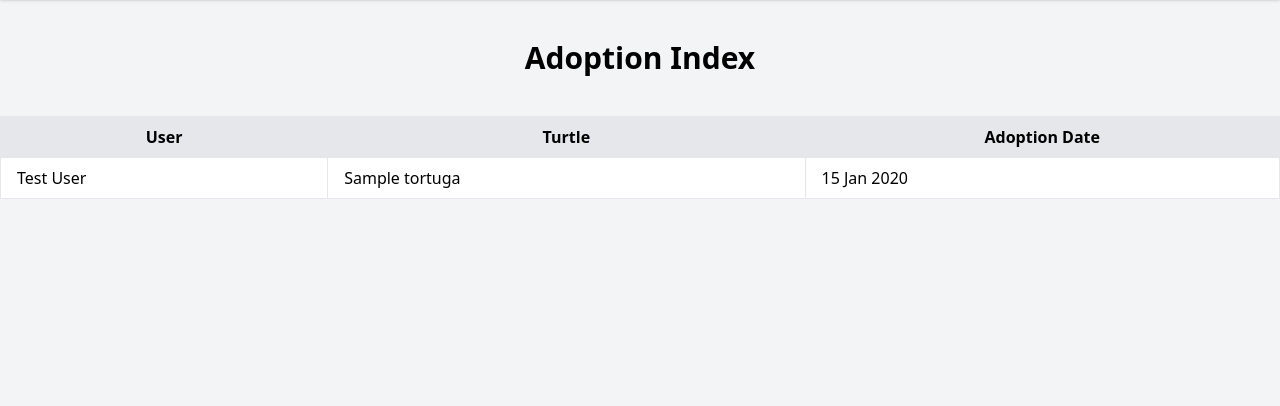
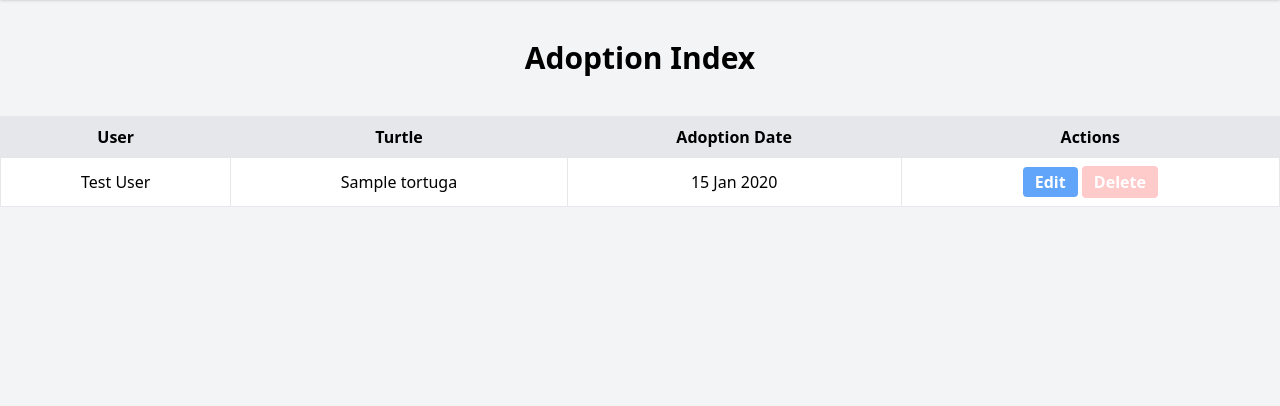
Before and after one commit to ivanlegranbizarro/adoptATurtle, a Laravel app: page /adopciones in a window 1280 px wide. Shown: the part 77-483 px from the top of the page. Run offline with Laravel 12, Linux system fonts and the light colour scheme; a user stored in the database is signed in; data comes from the database, SQL or seed files in the repository; tables that the repository leaves empty hold one stand-in row (values such as "Sample post"); some libraries are stand-ins or nearby versions.

Commit message:
Lógica de adopciones funcionando

```diff
--- a/app/Http/Controllers/AdopcionController.php
+++ b/app/Http/Controllers/AdopcionController.php
@@ -6,6 +6,7 @@ use App\Http\Requests\StoreAdopcionRequest;
 use App\Http\Requests\UpdateAdopcionRequest;
 use App\Models\Adopcion;
 use App\Models\Tortuga;
+use Illuminate\Support\Facades\Gate;
 use Illuminate\View\View;
 
 //TODO Implementar las policies
@@ -17,6 +18,7 @@ class AdopcionController extends Controller
    */
   public function index(): View
   {
+    Gate::authorize('viewAny', Adopcion::class);
     $adopciones = Adopcion::all();
     return view('layouts.adopciones.index', compact('adopciones'));
   }
@@ -26,6 +28,7 @@ class AdopcionController extends Controller
    */
   public function create(Tortuga $tortuga): View
   {
+    Gate::authorize('create', Adopcion::class);
     return view('layouts.adopciones.create', compact('tortuga'));
   }
 
@@ -34,19 +37,16 @@ class AdopcionController extends Controller
    */
   public function store(StoreAdopcionRequest $request)
   {
-    $adopcion = Adopcion::create([
-      'tortuga_id' => $request->tortuga_id,
-      'user_id' => auth()->user()->id,
-      'motivation' => $request->motivation,
-    ]);
+    $data = $request->validated();
+    $data = array_merge($data, ['user_id' => auth()->user()->id]);
 
-    if ($adopcion) {
-      $tortuga = Tortuga::find($request->tortuga_id);
-      $tortuga->is_adopted = true;
-      $tortuga->save();
-    }
+    Adopcion::create($data);
 
-    return redirect()->route('tortugas.index')->with('success', 'Adopción creada exitosamente.');
+    $tortuga = Tortuga::find($request->tortuga_id);
+    $tortuga->is_adopted = true;
+    $tortuga->save();
+
+    return redirect()->route('tortugas.index')->with('success', 'Your adoption has been registered!');
   }
 
   /**
@@ -54,7 +54,7 @@ class AdopcionController extends Controller
    */
   public function show(Adopcion $adopcion)
   {
-    //
+    Gate::authorize('view', $adopcion);
   }
 
   /**
@@ -62,7 +62,9 @@ class AdopcionController extends Controller
    */
   public function edit(Adopcion $adopcion)
   {
-    //
+    Gate::authorize('update', $adopcion);
+    $tortuga = $adopcion->tortuga;
+    return view('layouts.adopciones.edit', compact('adopcion', 'tortuga'));
   }
 
   /**
@@ -76,8 +78,14 @@ class AdopcionController extends Controller
   /**
    * Remove the specified resource from storage.
    */
-  public function destroy(Adopcion $adopcion)
+  public function destroy(Adopcion $adopcion, Tortuga $tortuga)
   {
-    //
+    Gate::authorize('delete', $adopcion);
+
+    $tortuga->is_adopted = false;
+    $tortuga->save();
+    $adopcion->delete();
+
+    return \redirect()->back()->with('success', 'Adoption deleted successfully');
   }
 }
--- a/app/Providers/AppServiceProvider.php
+++ b/app/Providers/AppServiceProvider.php
@@ -3,7 +3,9 @@
 namespace App\Providers;
 
 use App\Models\Tortuga;
+use App\Models\Adopcion;
 use App\Policies\TortugaPolicy;
+use App\Policies\AdopcionPolicy;
 use Illuminate\Support\Facades\Gate;
 use Illuminate\Support\ServiceProvider;
 
@@ -22,5 +24,6 @@ class AppServiceProvider extends ServiceProvider
   public function boot(): void
   {
     Gate::policy(Tortuga::class, TortugaPolicy::class);
+    Gate::policy(Adopcion::class, AdopcionPolicy::class);
   }
 }
--- a/resources/views/layouts/adopciones/index.blade.php
+++ b/resources/views/layouts/adopciones/index.blade.php
@@ -9,17 +9,26 @@
     <table class="min-w-full bg-white border">
       <thead class="bg-gray-200">
         <tr>
-          <th class="py-2 px-4 border">User</th>
-          <th class="py-2 px-4 border">Turtle</th>
-          <th class="py-2 px-4 border">Adoption Date</th>
+          <th class="py-2 px-4 border text-center">User</th>
+          <th class="py-2 px-4 border text-center">Turtle</th>
+          <th class="py-2 px-4 border text-center">Adoption Date</th>
+          <th class="py-2 px-4 border text-center">Actions</th>
         </tr>
       </thead>
       <tbody>
         @foreach ($adopciones as $adopcion)
         <tr>
-          <td class="py-2 px-4 border">{{ $adopcion->user->name }}</td>
-          <td class="py-2 px-4 border">{{ $adopcion->tortuga->name }}</td>
-          <td class="py-2 px-4 border">{{ $adopcion->created_at->format('d M Y') }}</td>
+          <td class="py-2 px-4 border text-center">{{ $adopcion->user->name }}</td>
+          <td class="py-2 px-4 border text-center">{{ $adopcion->tortuga->name }}</td>
+          <td class="py-2 px-4 border text-center">{{ $adopcion->created_at->format('d M Y') }}</td>
+          <td class="py-2 px-4 border text-center">
+            <a href="{{ route('adopciones.edit', ['adopcion' => $adopcion->id]) }}" class="bg-blue-400 hover:bg-blue-500 text-white font-bold py-1 px-3 rounded transition-colors duration-200">Edit</a>
+            <form action="{{ route('adopciones.destroy', $adopcion->id) }}" method="POST" style="display:inline;">
+              @csrf
+              @method('DELETE')
+              <button type="submit" class="bg-red-200 hover:bg-red-300 text-white font-bold py-1 px-3 rounded transition-colors duration-200" onclick="return confirm('Are you sure you want to delete this adoption?')">Delete</button>
+            </form>
+          </td>
         </tr>
         @endforeach
       </tbody>
--- a/routes/web.php
+++ b/routes/web.php
@@ -24,3 +24,6 @@ Route::resources([
 Route::get('/adopciones', [AdopcionController::class, 'index'])->name('adopciones.index');
 Route::get('/adopciones/create/{tortuga}', [AdopcionController::class, 'create'])->name('adopciones.create');
 Route::post('/adopciones', [AdopcionController::class, 'store'])->name('adopciones.store');
+Route::get('/adopciones/edit/{adopcion}', [AdopcionController::class, 'edit'])->name('adopciones.edit');
+Route::put('/adopciones/{adopcion}', [AdopcionController::class, 'update'])->name('adopciones.update');
+Route::delete('/adopciones/{adopcion}', [AdopcionController::class, 'destroy'])->name('adopciones.destroy');
```
Also changed, not shown: resources/views/layouts/adopciones/edit.blade.php (added, +24 -0 lines).
